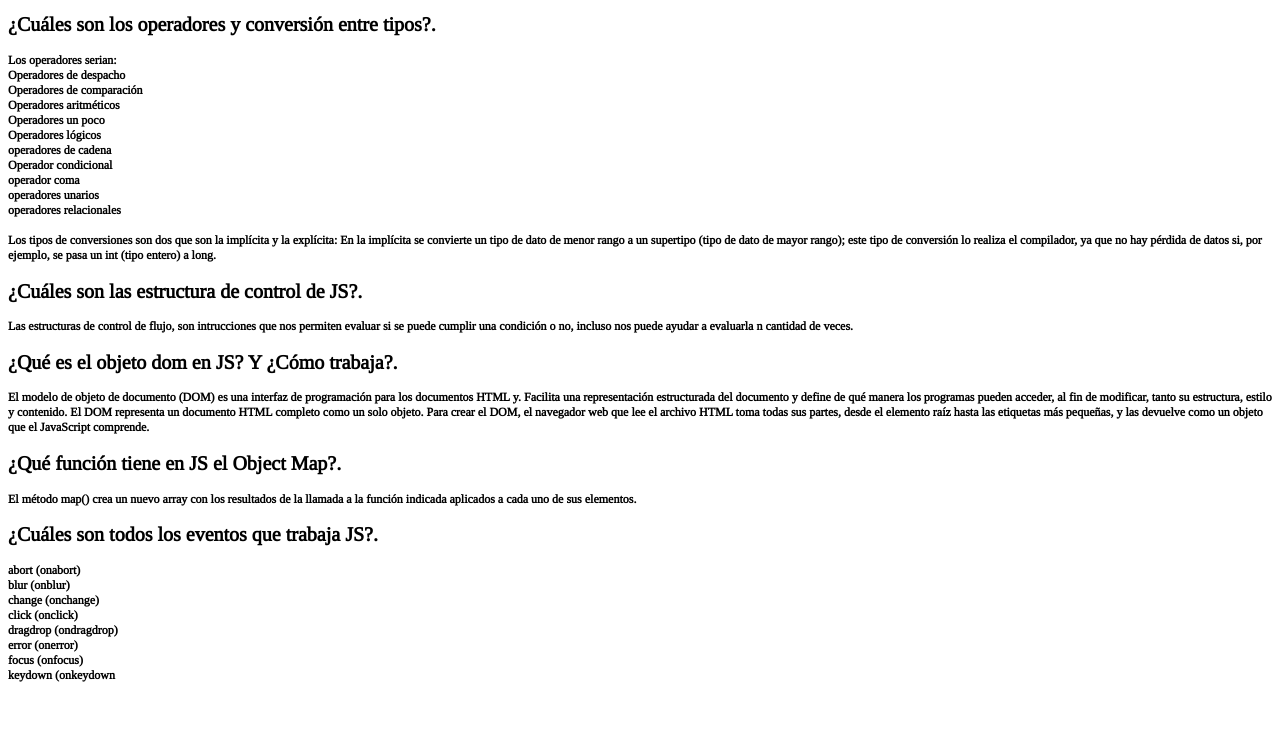
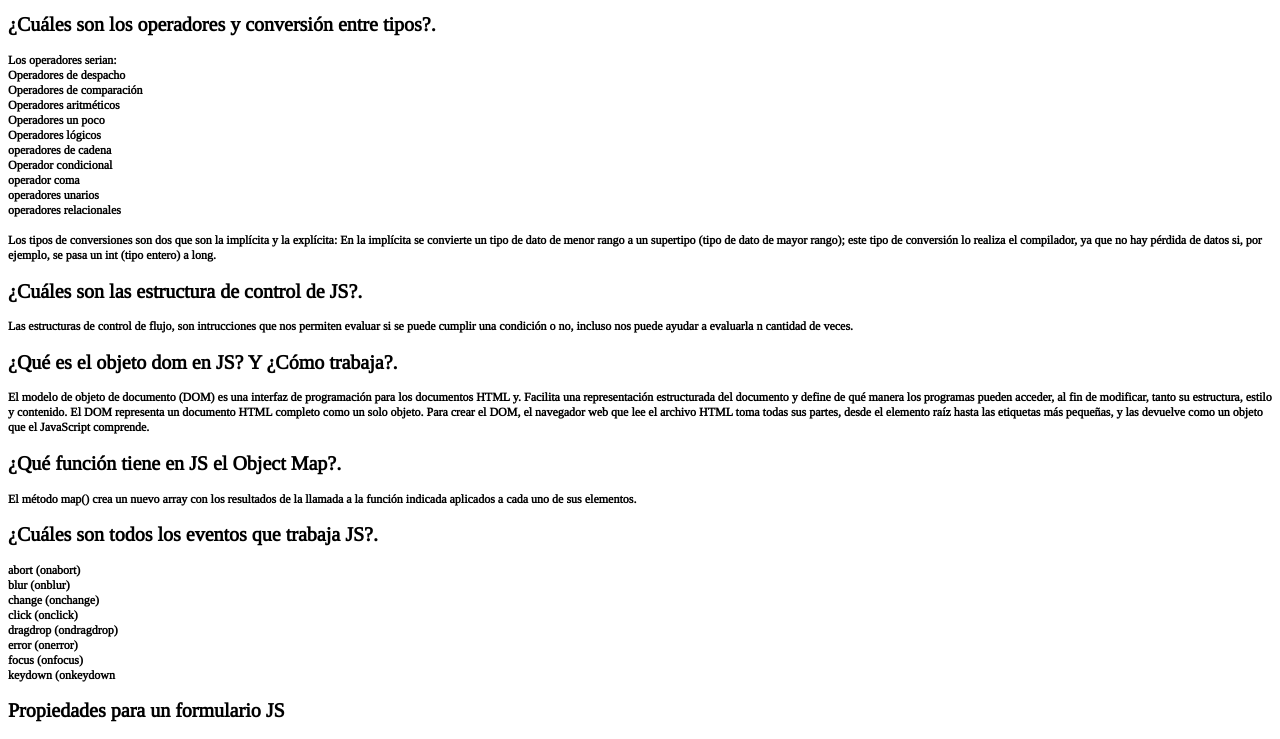
Before and after one commit to priscilaoster/trabajo-practico-JS-6, a plain HTML site: page index.html in a window 1280 px wide. Shown: the part 2147-2886 px from the top of the page. Before the commit the page ends 2846 px from the top, so only its background shows below. Drawn offline with Linux system fonts and the light colour scheme.

Commit message:
Generando respuesta 10

```diff
--- a/index.html
+++ b/index.html
@@ -92,7 +92,7 @@
                     focus (onfocus) <br>
                     keydown (onkeydown <br>
             </h3>
-        <h2></h2>
+        <h2>Propiedades para un formulario JS</h2>
         <h3></h3>
 </body>
 </html>
```
